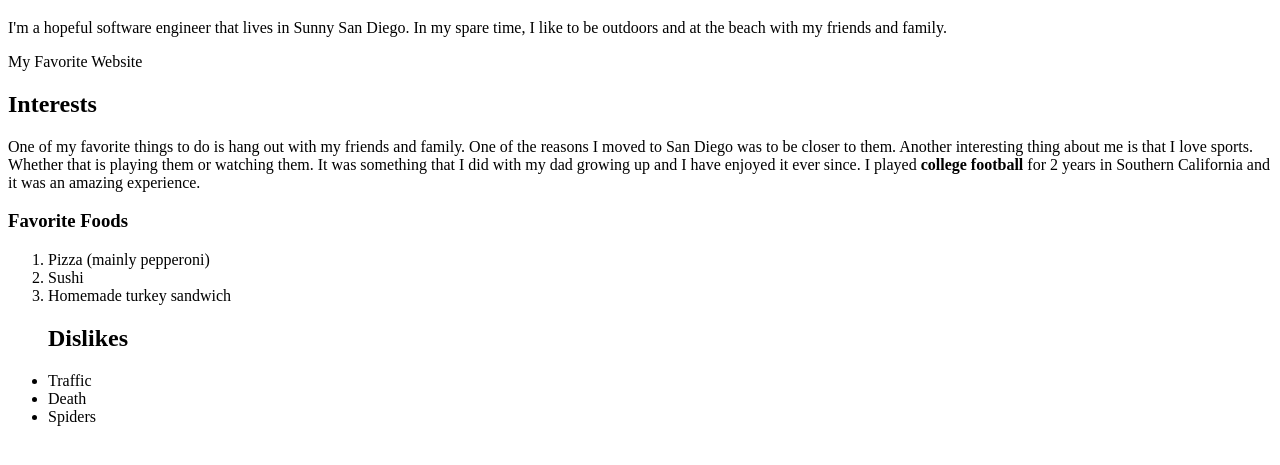
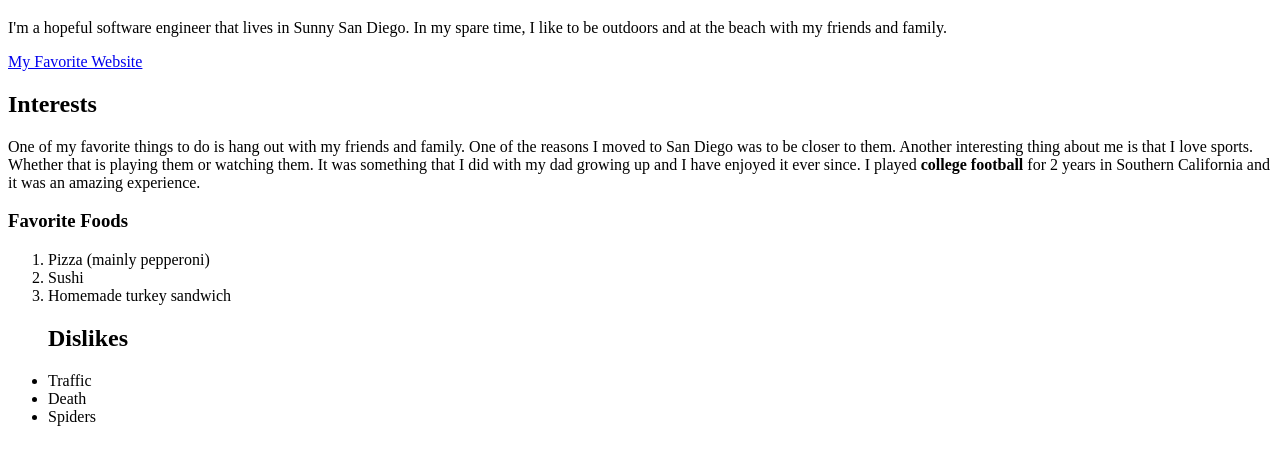
Before and after one commit to gptinlin/Hello-World, a plain HTML site: page AboutMe.html in a window 1280 px wide. Shown: the part 61-526 px from the top of the page. Drawn offline with Linux system fonts and the light colour scheme.

Commit message:
another commit

```diff
--- a/AboutMe.html
+++ b/AboutMe.html
@@ -9,7 +9,7 @@
         <h1>About Me</h1>
         <p>I'm a hopeful software engineer that lives in Sunny San Diego. In my spare time, I like to be outdoors and at the beach with my friends and family.</p>
     </header>
-        <body href="http://www.espn.com">My Favorite Website</body>
+        <body><a href="http://www.espn.com">My Favorite Website</a></body>
     <article>
         <section>
             <h2>Interests</h2>
```
